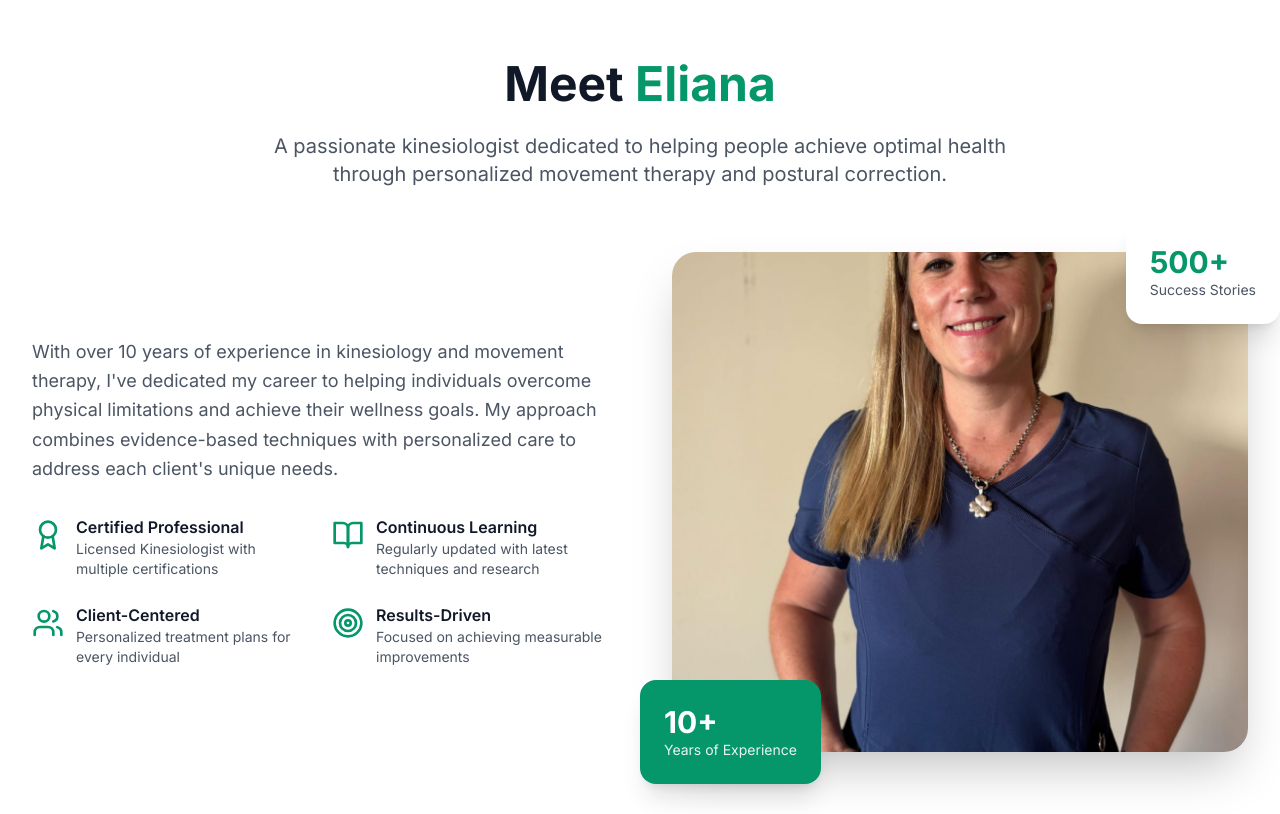
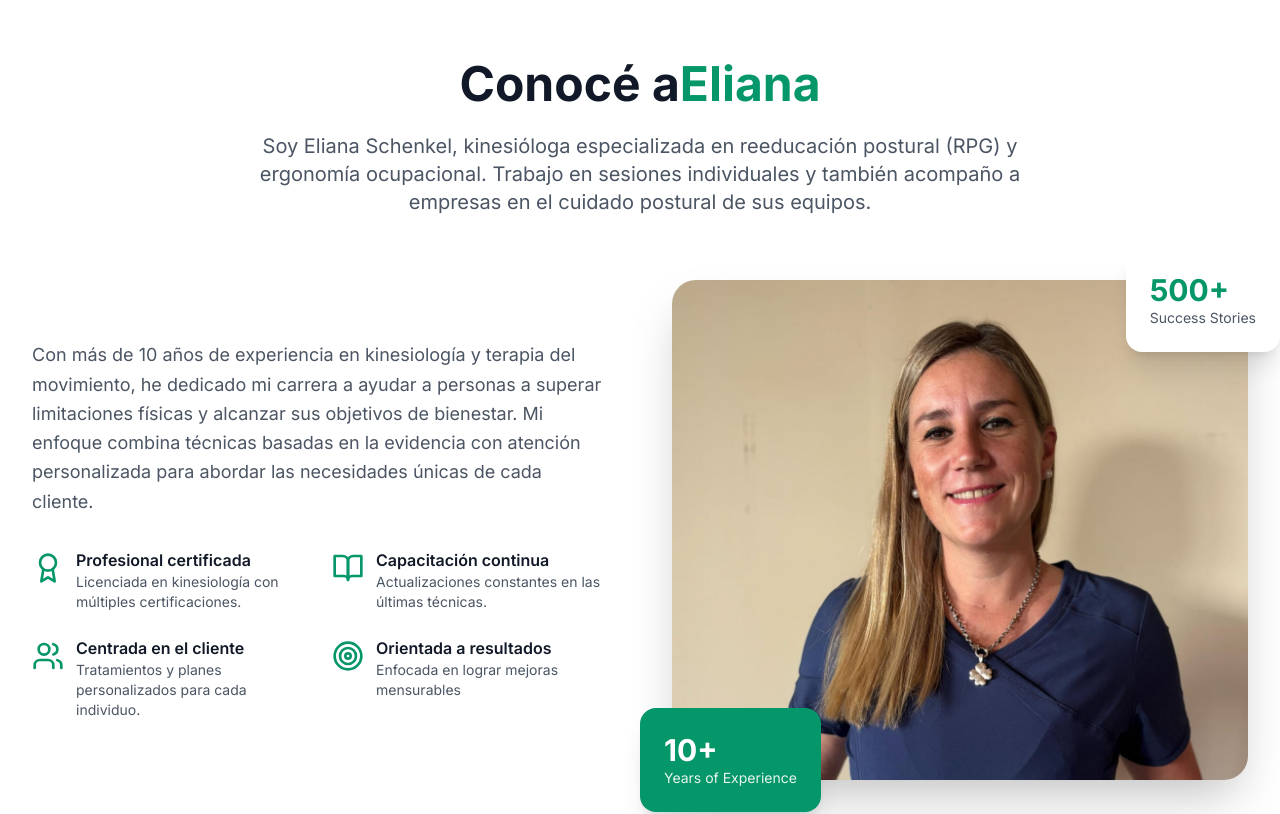
Before and after one commit to neudataing/kinesiologa, a React (Vite) app: page / in a window 1280 px wide. Shown: the part 820-1634 px from the top of the page. Built offline with nearby package versions, Linux system fonts and the light colour scheme.

Commit message:
modified:   src/components/About.tsx

```diff
--- a/src/components/About.tsx
+++ b/src/components/About.tsx
@@ -19,10 +19,10 @@ const About: React.FC = () => {
         >
           <div className="text-center mb-16">
             <h2 className="text-4xl lg:text-5xl font-bold text-gray-900 mb-6">
-              Meet <span className="text-emerald-600">Eliana</span>
+              Conocé a<span className="text-emerald-600">Eliana</span>
             </h2>
             <p className="text-xl text-gray-600 max-w-3xl mx-auto">
-              A passionate kinesiologist dedicated to helping people achieve optimal health through personalized movement therapy and postural correction.
+              Soy Eliana Schenkel, kinesióloga especializada en reeducación postural (RPG) y ergonomía ocupacional. Trabajo en sesiones individuales y también acompaño a empresas en el cuidado postural de sus equipos.
             </p>
           </div>
 
@@ -30,7 +30,7 @@ const About: React.FC = () => {
             <div className="space-y-8">
               <div className="prose prose-lg text-gray-600">
                 <p className="text-lg leading-relaxed">
-                  With over 10 years of experience in kinesiology and movement therapy, I've dedicated my career to helping individuals overcome physical limitations and achieve their wellness goals. My approach combines evidence-based techniques with personalized care to address each client's unique needs.
+                  Con más de 10 años de experiencia en kinesiología y terapia del movimiento, he dedicado mi carrera a ayudar a personas a superar limitaciones físicas y alcanzar sus objetivos de bienestar. Mi enfoque combina técnicas basadas en la evidencia con atención personalizada para abordar las necesidades únicas de cada cliente.
                 </p>
               </div>
 
@@ -38,32 +38,33 @@ const About: React.FC = () => {
                 <div className="flex items-start space-x-3">
                   <Award className="h-8 w-8 text-emerald-600 flex-shrink-0 mt-1" />
                   <div>
-                    <h3 className="font-semibold text-gray-900">Certified Professional</h3>
-                    <p className="text-sm text-gray-600">Licensed Kinesiologist with multiple certifications</p>
+                    <h3 className="font-semibold text-gray-900">Profesional certificada</h3>
+                    <p className="text-sm text-gray-600">Licenciada en kinesiología con múltiples certificaciones.</p>
                   </div>
                 </div>
 
                 <div className="flex items-start space-x-3">
                   <BookOpen className="h-8 w-8 text-emerald-600 flex-shrink-0 mt-1" />
                   <div>
-                    <h3 className="font-semibold text-gray-900">Continuous Learning</h3>
-                    <p className="text-sm text-gray-600">Regularly updated with latest techniques and research</p>
+                    <h3 className="font-semibold text-gray-900">Capacitación continua</h3>
+                    <p className="text-sm text-gray-600">Actualizaciones constantes en las últimas técnicas.
+                    </p>
                   </div>
                 </div>
 
                 <div className="flex items-start space-x-3">
                   <Users className="h-8 w-8 text-emerald-600 flex-shrink-0 mt-1" />
                   <div>
-                    <h3 className="font-semibold text-gray-900">Client-Centered</h3>
-                    <p className="text-sm text-gray-600">Personalized treatment plans for every individual</p>
+                    <h3 className="font-semibold text-gray-900">Centrada en el cliente</h3>
+                    <p className="text-sm text-gray-600">Tratamientos y planes personalizados para cada individuo.</p>
                   </div>
                 </div>
 
                 <div className="flex items-start space-x-3">
                   <Target className="h-8 w-8 text-emerald-600 flex-shrink-0 mt-1" />
                   <div>
-                    <h3 className="font-semibold text-gray-900">Results-Driven</h3>
-                    <p className="text-sm text-gray-600">Focused on achieving measurable improvements</p>
+                    <h3 className="font-semibold text-gray-900">Orientada a resultados</h3>
+                    <p className="text-sm text-gray-600">Enfocada en lograr mejoras mensurables</p>
                   </div>
                 </div>
               </div>
@@ -73,8 +74,8 @@ const About: React.FC = () => {
               <div className="relative rounded-3xl overflow-hidden shadow-2xl">
                 <img
                   src="/img/Eliana.jpeg"
-                  alt="Eliana, Professional Kinesiologist"
-                  className="w-full h-[500px] object-cover"
+                  alt="Eliana, kinesiologa profesional"
+                  className="w-full h-[500px] object-cover object-top"
                 />
               </div>
 
```
